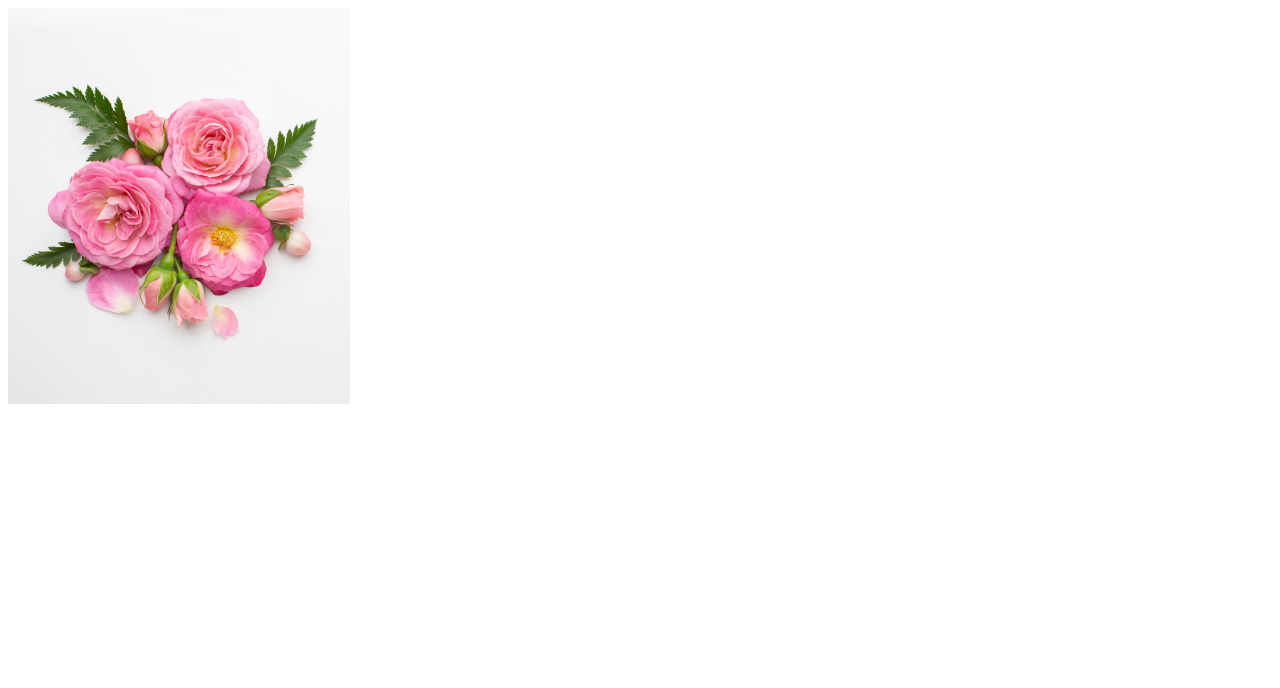
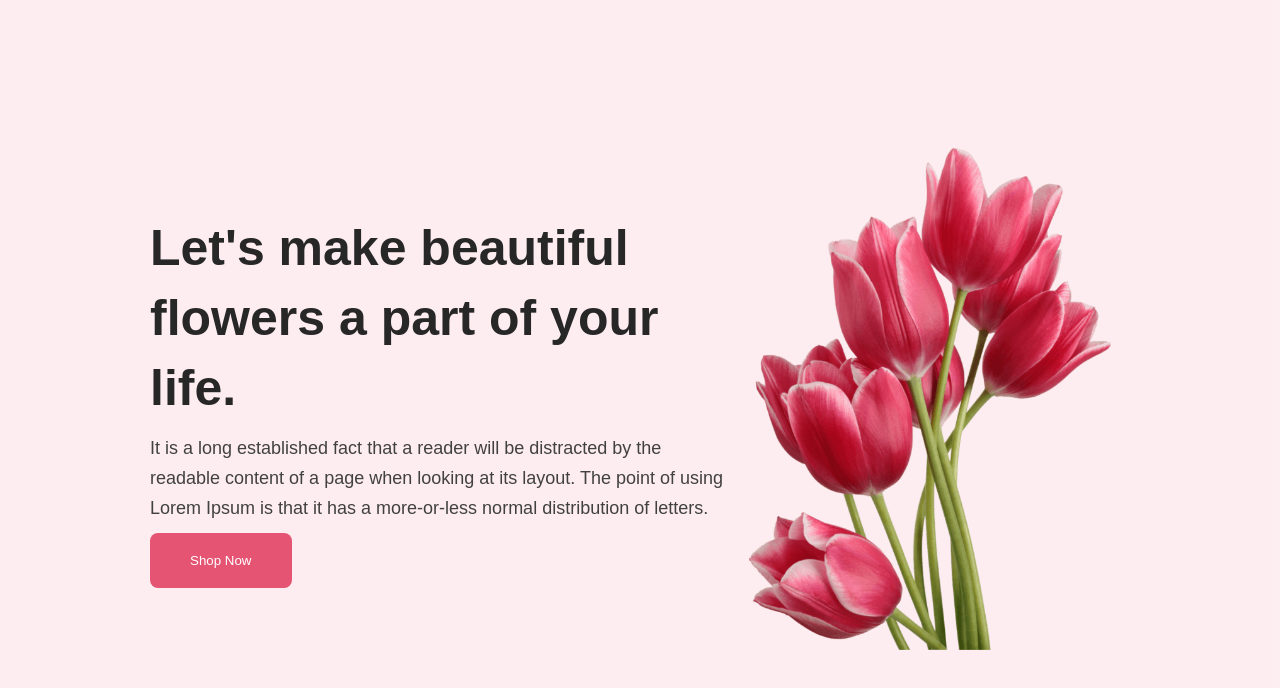
Before and after one commit to coderhalima/flower-shop-website, a plain HTML site: page index.html in a window 1280 px wide. Drawn offline with Linux system fonts and the light colour scheme; a web font is replaced by a local one.

Commit message:
added banner

```diff
--- a/index.html
+++ b/index.html
@@ -5,21 +5,30 @@
     <meta http-equiv="X-UA-Compatible" content="IE=edge">
     <meta name="viewport" content="width=device-width, initial-scale=1.0">
     <title>Flower Shop Website</title>
+    <link rel="preconnect" href="https://fonts.googleapis.com">
+<link rel="preconnect" href="https://fonts.gstatic.com" crossorigin>
+<link href="https://fonts.googleapis.com/css2?family=Laila:wght@400;500;600;700&display=swap" rel="stylesheet">
+
+    <link rel="stylesheet" href="styles/style.css">
 </head>
 <body>
     <header>
         <section>
             <div class="banner-container">
                 <div class="banner-content">
-
+                    <h2 class="banner-heading">Let's make beautiful flowers a part of your life.</h2>
+                    <p class="banner-description">It is a long established fact that a reader will be distracted by the readable content of a page when looking at its layout. The point of using Lorem Ipsum is that it has a more-or-less normal distribution of letters.</p>
+                    <button class="btn">Shop Now</button>
                 </div>
                 <div class="banner-image">
-                    <img class="photo" src="./images/Flower 01.png" alt="">
+                    <img class="photo" src="./images/pngwing 10.png" alt="">
                 </div>
             </div>
         </section>
     </header>
-    <main></main>
+    <main>
+
+    </main>
     <footer></footer>
 </body>
 </html>
--- a/styles/style.css
+++ b/styles/style.css
@@ -0,0 +1,44 @@
+* {
+    margin: 0px;
+    padding: 0px;
+}
+
+body {
+    font-family: 'Laila', sans-serif;
+}
+
+/* This Banner Section */
+.banner-container {
+    display: flex;
+    justify-content: space-around;
+    align-items: center;
+    height: 100vh;
+    background-color: rgba(229, 84, 115, 0.10);
+    padding: 0px 150px 0px;
+}
+
+.photo {
+    width: 400px;
+}
+
+.banner-heading {
+    color: #272727;
+    font-size: 50px;
+    font-weight: 700;
+    line-height: 1.4em;
+}
+.banner-description{
+    color: #424141;
+font-size: 18px;
+font-weight: 400;
+line-height: 30px;
+margin: 10px 0;
+}
+
+.btn{
+    padding: 20px 40px;
+    background-color: #E55473;
+    border-radius: 8px;
+    border: 0;
+    color: #ffff;
+}
```
